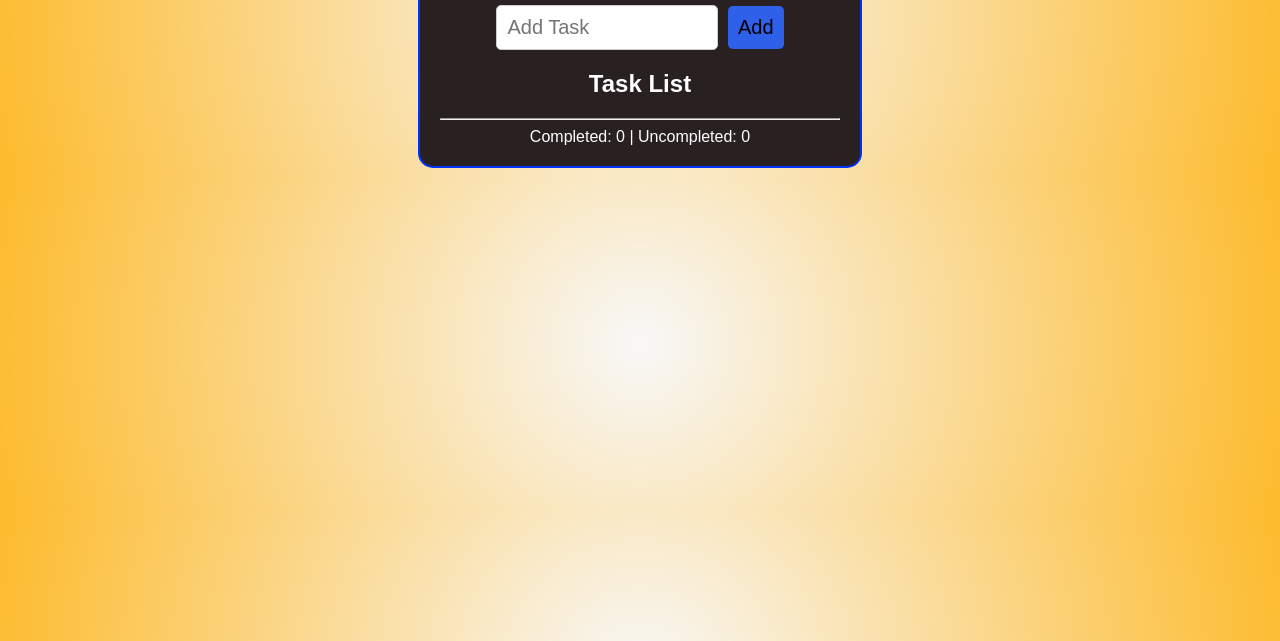
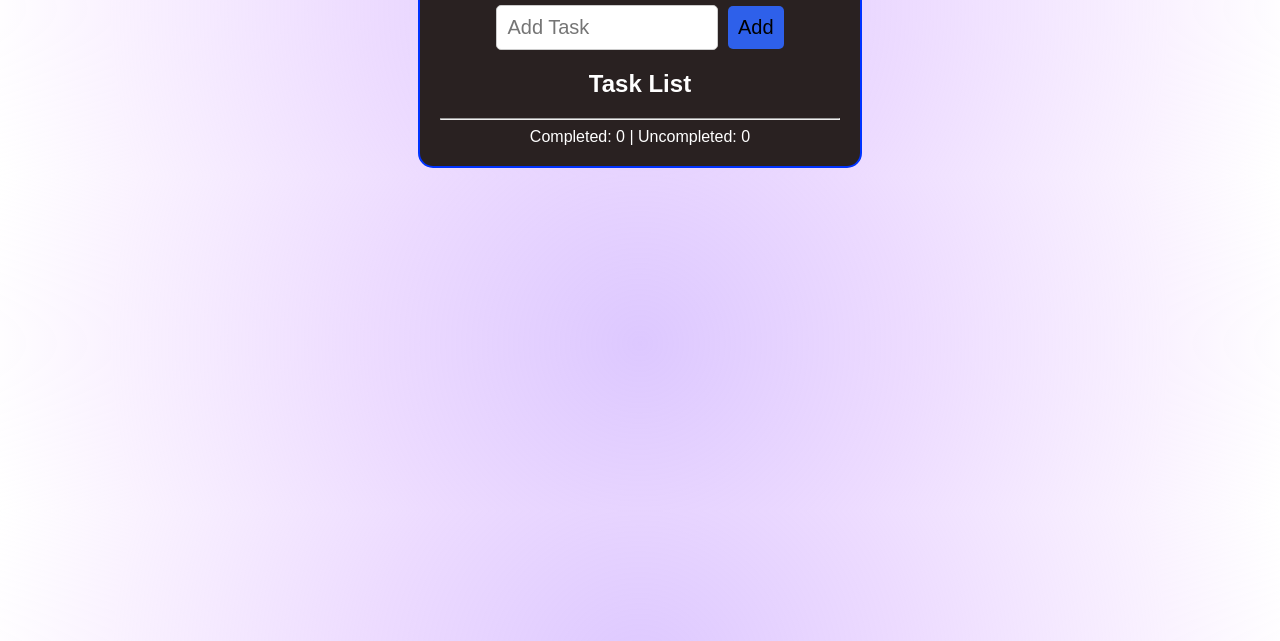
Before and after one commit to salmacreate/to-do-list, a plain HTML site: page index.html in a window 1280 px wide. Shown: the part 159-800 px from the top of the page. Drawn offline with Linux system fonts and the light colour scheme.

Commit message:
Update bg style.css

```diff
--- a/style.css
+++ b/style.css
@@ -5,7 +5,12 @@
 }
 body {
     background: rgb(0, 0, 0);
-    background: radial-gradient(circle, rgba(0, 0, 0, 0.028124999999999956) 0%, rgba(253, 187, 45, 1) 100%);
+    background: radial-gradient(circle,
+  rgba(221, 200, 255, 1) 0%,     /* Light pastel purple center */
+  rgba(232, 210, 255, 0.8) 40%,  /* Soft blend */
+  rgba(245, 230, 255, 0.5) 80%,  /* Even softer edges */
+  rgba(255, 255, 255, 0) 100%    /* Fade to transparent */
+);
     font-family: Arial, sans-serif;
     text-align: center;
     margin-top: 50px;
```
